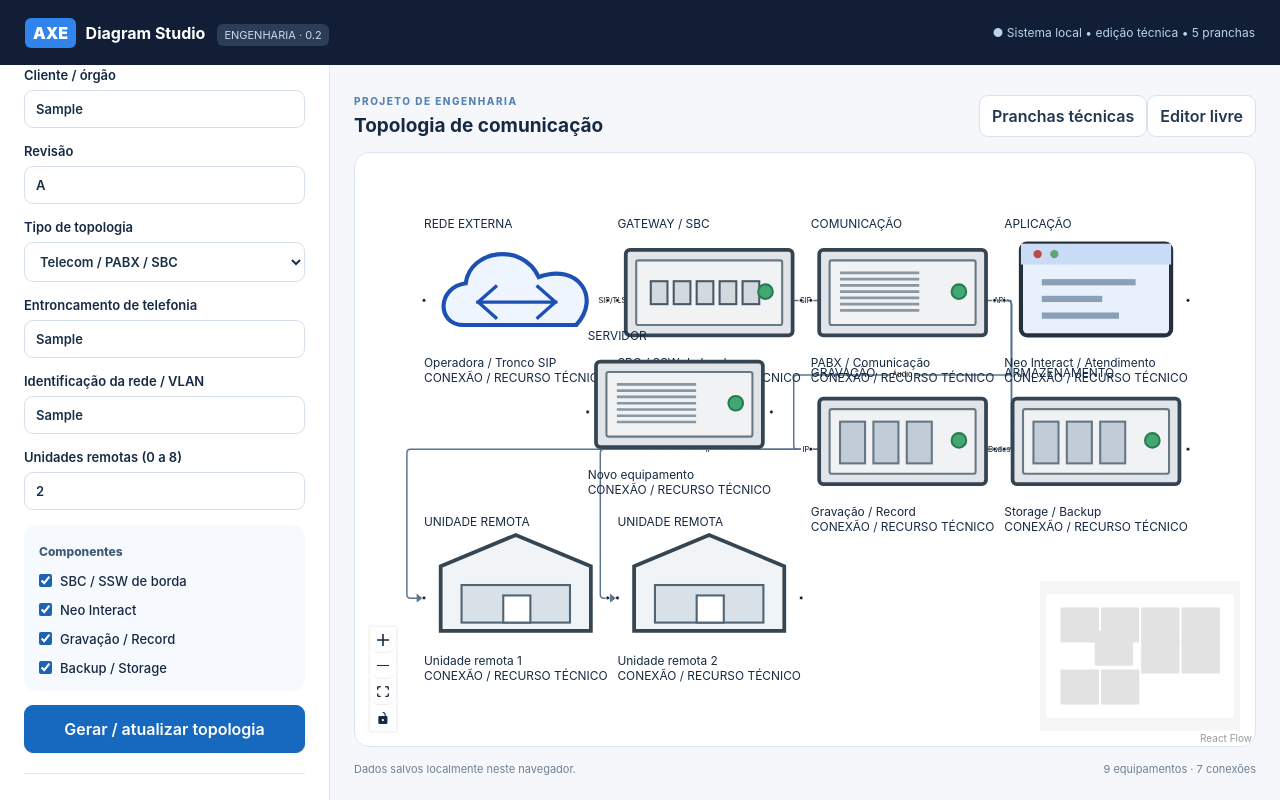
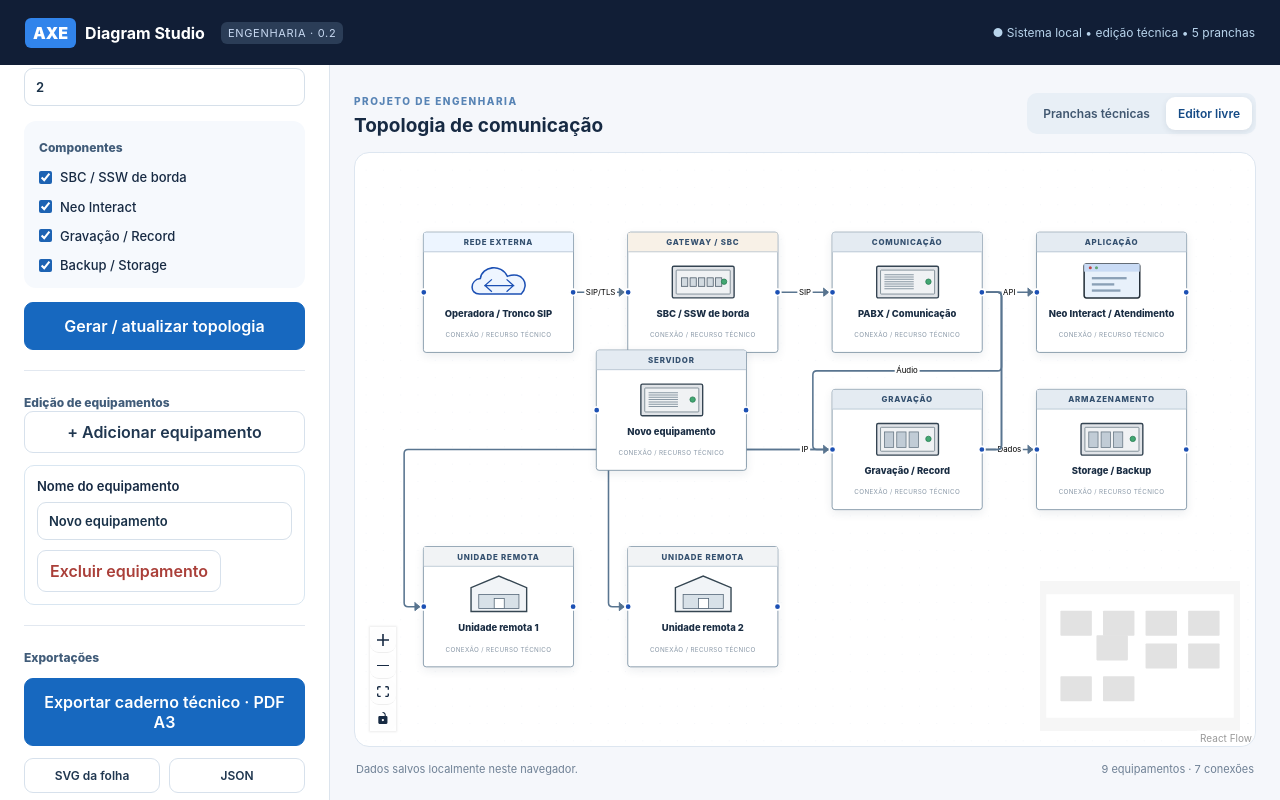
Before and after one commit to jeffaxe81/axe-diagrams-studio, a React (Vite) app: page / in a window 1280 px wide. Both pictures are taken after typing "Sample", "Sample", "Sample" into the empty fields and a click on the button "+ Adicionar equipamento". Built offline with nearby package versions, Linux system fonts and the light colour scheme.

Commit message:
style: engineering sheet preview and technical equipment nodes

```diff
--- a/src/styles.css
+++ b/src/styles.css
@@ -46,3 +46,55 @@ h2 { margin: 5px 0 0; font-size: 19px; }
   .flow-wrap { min-height: 65vh; }
   .footer { flex-direction: column; }
 }
+
+
+/* Engineering drawing workspace, based on the provided multi-sheet reference. */
+.topbrand { display: flex; align-items: center; gap: 4px; }
+.topbrand .version { letter-spacing: .7px; }
+.sidebar .two-columns { display: grid; grid-template-columns: minmax(0,2fr) minmax(0,1fr); gap: 9px; }
+.sidebar .two-columns input { width:100%; }
+.wide { display:block; width:100%; }
+.export-main { margin:12px 0 0; }
+.sidebar label { line-height:1.25; }
+.sidebar .actions button { font-size:12px; padding:9px 6px; }
+.canvas-area { overflow:hidden; }
+.canvas-heading { align-items:center; }
+.view-toggle { display:flex; background:#e8eff6; border-radius:10px; gap:4px; padding:4px; }
+.view-toggle button { color:#405770; background:transparent; border:0; padding:9px 12px; font-size:12px; }
+.view-toggle button.active { color:#154b86; background:#fff; box-shadow:0 2px 6px #152a4317; }
+.sheet-tabbar { display:flex; flex-wrap:wrap; gap:7px; }
+.sheet-tabbar button { font-size:11px; color:#506b85; padding:9px 11px; border:1px solid #d7e1ec; background:#fff; display:flex; gap:7px; align-items:center; }
+.sheet-tabbar button.selected { color:#164c95; border-color:#4f79bf; background:#ecf3ff; box-shadow:inset 0 -2px 0 #164c95; }
+.sheet-number { color:#8598ae; font-size:10px; letter-spacing:.8px; }
+.sheet-tabbar button.selected .sheet-number { color:#164c95; }
+.sheet-stage { flex:1; display:flex; flex-direction:column; min-height:0; border:1px solid #dce5ef; border-radius:14px; overflow:hidden; background:#e9edf3; }
+.sheet-topline { background:#fff; padding:11px 16px; display:flex; align-items:center; justify-content:space-between; gap:12px; font-size:12px; color:#27405b; border-bottom:1px solid #dce5ef; }
+.sheet-topline span { font-size:11px; color:#7d8fa3; }
+.sheet-preview { padding:18px; flex:1; overflow:auto; min-height:0; display:flex; justify-content:center; align-items:flex-start; }
+.sheet-preview svg { width:100%; min-width:680px; max-width:1600px; height:auto; display:block; background:#fff; box-shadow:0 7px 25px #273a531f; }
+.react-flow__node-equipment { border:0 !important; box-shadow:none; background:transparent !important; }
+.equip-node { background:#fff; width:192px; min-height:154px; position:relative; border:1.5px solid #71899c; box-shadow:0 4px 12px #20344d17; font-family:inherit; border-radius:4px; display:flex; flex-direction:column; align-items:center; justify-content:flex-start; padding:0 8px 10px; }
+.equip-node.is-selected { outline:2px solid #1c50b4; outline-offset:3px; }
+.equip-category { background:#e4ebf2; border-bottom:1px solid #b5c3d0; width:calc(100% + 16px); text-align:center; color:#34506f; font-size:10px; letter-spacing:1px; padding:6px 0; font-weight:800; }
+.equip-node svg { width:87px; height:57px; margin:9px 0 5px; }
+.equip-label { color:#1a2d43; font-size:12px; font-weight:800; min-height:25px; text-align:center; line-height:1.22; max-width:172px; overflow-wrap:anywhere; }
+.equip-detail { color:#8998a7; font-size:8px; letter-spacing:.45px; margin-top:4px; }
+.equip-handle { background:#1c50b4; border:2px solid #fff; width:10px; height:10px; }
+.equip-cloud .equip-category { background:#edf5ff; }
+.equip-gateway .equip-category { background:#f8f1e7; }
+.equip-site .equip-category { background:#f1f3f5; }
+.footer { padding:0 2px; flex-shrink:0; }
+@media (max-width:1100px) {
+  .sheet-tabbar button { flex:1 1 140px; }
+  .sheet-preview { justify-content:flex-start; }
+}
+@media (max-width:850px) {
+  .topbrand .version { display:none; }
+  .view-toggle button { padding:8px; }
+  .canvas-heading { align-items:flex-start; flex-direction:column; }
+  .sheet-stage { min-height:500px; flex:initial; }
+  .sheet-preview { max-height:73vh; padding:9px; }
+  .sheet-topline { align-items:flex-start; flex-direction:column; }
+  .sheet-tabbar button { flex:1 1 140px; }
+  .equip-node { width:180px; }
+}
```
